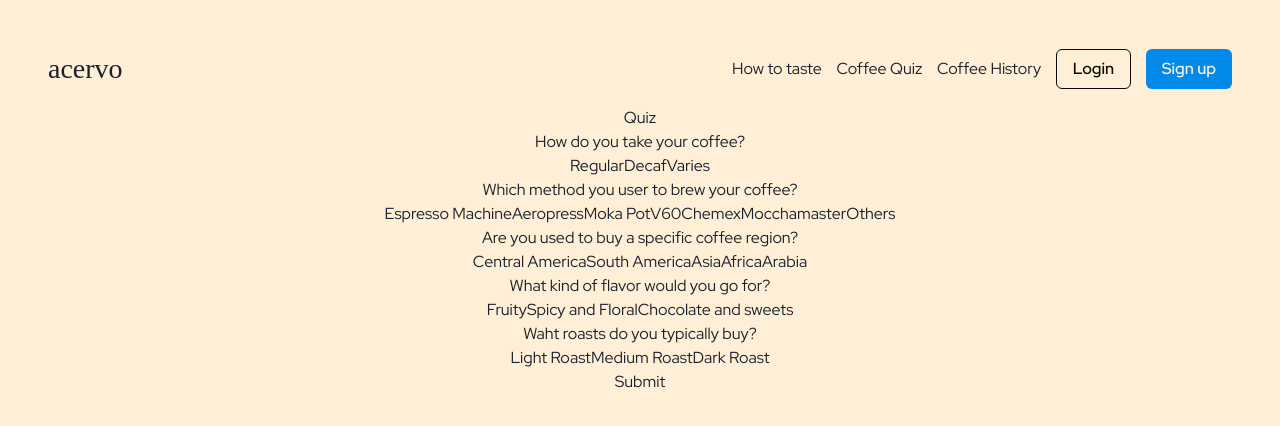
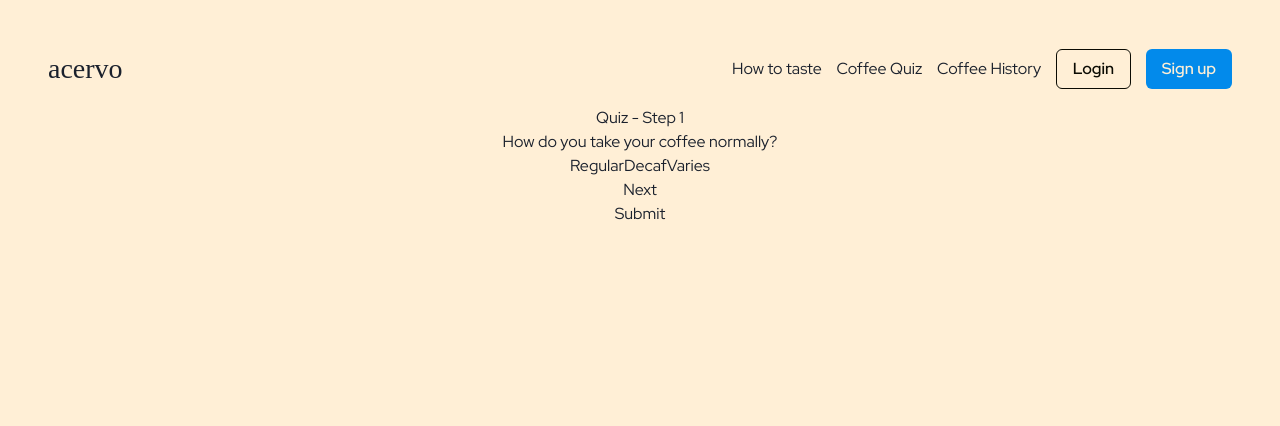
Before and after one commit to YaneUlly/acervo-front, a React (Vite) app in the folder acervo-front/: page /coffeequiz in a window 1280 px wide. Shown: the top 426 px of the page. Built offline with nearby package versions, Linux system fonts and the light colour scheme; a web font is replaced by a local one.

Commit message:
created the context for the quiz and the components for the answers

```diff
--- /dev/null
+++ b/acervo-front/src/components/CaffeineQuestion.jsx
@@ -0,0 +1,19 @@
+import { useCoffeeQuiz } from '../context/coffeequiz.context';
+
+function CaffeineQuestion() {
+  const { handleAnswer } = useCoffeeQuiz();
+  return (
+    <div>
+      <h3>How do you take your coffee normally?</h3>
+      <button onClick={() => handleAnswer('caffeine', 'regular')}>
+        Regular
+      </button>
+      <button onClick={() => handleAnswer('caffeine', 'decaf')}>Decaf</button>
+      <button onClick={() => handleAnswer('caffeine', 'regular', 'decaf')}>
+        Varies
+      </button>
+    </div>
+  );
+}
+
+export default CaffeineQuestion;
--- /dev/null
+++ b/acervo-front/src/components/FlavorQuestion.jsx
@@ -0,0 +1,20 @@
+import { useCoffeeQuiz } from '../context/coffeequiz.context';
+
+function FlavorQuestion() {
+  const { handleAnswer } = useCoffeeQuiz();
+
+  return (
+    <div>
+      <h3>What type of flavors do you enjoy in your drink?</h3>
+      <button onClick={() => handleAnswer('flavor', 'sweet')}>Sweet</button>
+      <button onClick={() => handleAnswer('flavor', 'floral')}>Floral</button>
+      <button onClick={() => handleAnswer('flavor', 'fruity')}>Fruity</button>
+      <button onClick={() => handleAnswer('flavor', 'spices')}>Spices</button>
+      <button onClick={() => handleAnswer('flavor', 'nutty/cocoa')}>
+        Nutty/Cocoa
+      </button>
+    </div>
+  );
+}
+
+export default FlavorQuestion;
--- /dev/null
+++ b/acervo-front/src/components/MethodQuestion.jsx
@@ -0,0 +1,42 @@
+import { useCoffeeQuiz } from '../context/coffeequiz.context';
+
+function MethodQuestion() {
+  const { handleAnswer } = useCoffeeQuiz();
+
+  return (
+    <div>
+      <h3>Which method you use to brew your coffee?</h3>
+      <button onClick={() => handleAnswer('method', 'espresso')}>
+        Espresso Machine
+      </button>
+      <button onClick={() => handleAnswer('method', 'moka pot')}>
+        Moka Pot
+      </button>
+      <button onClick={() => handleAnswer('method', 'aeropress')}>
+        Aeropress
+      </button>
+      <button onClick={() => handleAnswer('method', 'mocchamaster')}>
+        Mocchamaster
+      </button>
+      <button onClick={() => handleAnswer('method', 'V60')}>V60</button>
+      <button onClick={() => handleAnswer('method', 'chemex')}>Chemex</button>
+      <button
+        onClick={() =>
+          handleAnswer(
+            'method',
+            'espresso',
+            'moka pot',
+            'aeropress',
+            'mocchamaster',
+            'V60',
+            'chemex'
+          )
+        }
+      >
+        Other
+      </button>
+    </div>
+  );
+}
+
+export default MethodQuestion;
--- /dev/null
+++ b/acervo-front/src/components/RegionQuestion.jsx
@@ -0,0 +1,35 @@
+import { useCoffeeQuiz } from '../context/coffeequiz.context';
+
+function RegionQuestion() {
+  const { handleAnswer } = useCoffeeQuiz();
+
+  return (
+    <div>
+      <h3>Do you usually buy you coffee from which region?</h3>
+      <button onClick={() => handleAnswer('region', 'africa')}>africa</button>
+      <button onClick={() => handleAnswer('region', 'arabia')}>Arabia</button>
+      <button onClick={() => handleAnswer('region', 'asia')}>Asia</button>
+      <button onClick={() => handleAnswer('region', 'central america')}>
+        Central America
+      </button>
+      <button onClick={() => handleAnswer('region', 'south america')}>
+        South America
+      </button>
+      <button
+        onClick={() =>
+          handleAnswer(
+            'region',
+            'south america',
+            'arabia',
+            'asia',
+            'central america'
+          )
+        }
+      >
+        It doesnt matter for me
+      </button>
+    </div>
+  );
+}
+
+export default RegionQuestion;
--- /dev/null
+++ b/acervo-front/src/components/RoastQuestion.jsx
@@ -0,0 +1,29 @@
+import { useCoffeeQuiz } from '../context/coffeequiz.context';
+
+function RoastQuestion() {
+  const { handleAnswer } = useCoffeeQuiz();
+
+  return (
+    <div>
+      <h3>Which type of roast do you typically buy?</h3>
+      <button onClick={() => handleAnswer('roast', 'light roast')}>
+        Light Roast
+      </button>
+      <button onClick={() => handleAnswer('roast', 'medium roast')}>
+        Medium Roast
+      </button>
+      <button onClick={() => handleAnswer('roast', 'dark roast')}>
+        Dark Roast
+      </button>
+      <button
+        onClick={() =>
+          handleAnswer('roast', 'light roast', 'medium roast', 'dark roast')
+        }
+      >
+        I dont pay atention to this
+      </button>
+    </div>
+  );
+}
+
+export default RoastQuestion;
--- /dev/null
+++ b/acervo-front/src/context/coffeequiz.context.jsx
@@ -0,0 +1,65 @@
+import { createContext, useContext, useState } from 'react';
+import { addCoffeeQuiz } from '../api/coffees.api';
+
+// Context
+const CoffeeQuizContext = createContext();
+
+// access the context
+const useCoffeeQuiz = () => {
+  return useContext(CoffeeQuizContext);
+};
+
+// Provide the context
+const CoffeeQuizProvider = props => {
+  const [step, setStep] = useState(1);
+  const [answers, setAnswers] = useState({
+    method: '',
+    region: '',
+    roast: '',
+    caffeine: '',
+    flavor: '',
+  });
+  const [recommendedCoffee, setRecommendedCoffee] = useState(null);
+
+  const handleAnswer = (question, answer) => {
+    setAnswers(prevAnswers => ({
+      ...prevAnswers,
+      [question]: answer,
+    }));
+  };
+
+  const handleSubmit = async () => {
+    try {
+      const response = await addCoffeeQuiz(answers);
+      setRecommendedCoffee(response.data.recommendedCoffee);
+    } catch (error) {
+      console.error('Failed to fetch coffee recommendation');
+    }
+  };
+
+  const nextStep = () => {
+    setStep(step + 1);
+  };
+
+  const prevStep = () => {
+    setStep(step - 1);
+  };
+
+  return (
+    <CoffeeQuizContext.Provider
+      value={{
+        step,
+        answers,
+        recommendedCoffee,
+        handleAnswer,
+        handleSubmit,
+        nextStep,
+        prevStep,
+      }}
+    >
+      {props.children}
+    </CoffeeQuizContext.Provider>
+  );
+};
+
+export { useCoffeeQuiz, CoffeeQuizProvider };
--- a/acervo-front/src/main.jsx
+++ b/acervo-front/src/main.jsx
@@ -5,13 +5,16 @@ import './index.css';
 import { BrowserRouter as Router } from 'react-router-dom';
 import { AuthProviderWraper } from './context/auth.context.jsx';
 import { ChakraProvider } from '@chakra-ui/react';
+import { CoffeeQuizProvider } from './context/coffeequiz.context.jsx';
 
 ReactDOM.createRoot(document.getElementById('root')).render(
   <React.StrictMode>
     <Router>
       <AuthProviderWraper>
         <ChakraProvider>
-          <App />
+          <CoffeeQuizProvider>
+            <App />
+          </CoffeeQuizProvider>
         </ChakraProvider>
       </AuthProviderWraper>
     </Router>
--- a/acervo-front/src/pages/CoffeeQuiz.jsx
+++ b/acervo-front/src/pages/CoffeeQuiz.jsx
@@ -1,111 +1,55 @@
-import { useState } from 'react';
-import { addCoffeeQuiz } from '../api/coffees.api';
+import { useCoffeeQuiz } from '../context/coffeequiz.context';
+import CaffeineQuestion from '../components/CaffeineQuestion';
+import MethodQuestion from '../components/MethodQuestion';
+import RoastQuestion from '../components/RoastQuestion';
+import RegionQuestion from '../components/RegionQuestion';
+import FlavorQuestion from '../components/FlavorQuestion';
 
 function CoffeeQuiz() {
-  const [answers, setAnswers] = useState({
-    method: '',
-    region: '',
-    roast: '',
-    caffeine: '',
-    flavor: [],
-  });
-  const [recommendedCoffee, setRecommendedCoffee] = useState(null);
-
-  const handleAnswer = (question, answer) => {
-    setAnswers(prevAnswers => ({
-      ...prevAnswers,
-      [question]: answer,
-    }));
-  };
-
-  const handleSubmit = async () => {
-    try {
-      const response = await addCoffeeQuiz(answers);
-      setRecommendedCoffee(response.data.recommendedCoffee);
-    } catch (error) {
-      console.error('Failed to fetch coffee recommendation');
-    }
-  };
+  const { step, recommendedCoffee, handleSubmit, nextStep, prevStep } =
+    useCoffeeQuiz();
 
   return (
     <div>
-      <h1>Quiz</h1>
+      {step === 1 && (
         <div>
-        <h3>How do you take your coffee?</h3>
-        <button onClick={() => handleAnswer('caffeine', 'regular')}>
-          Regular
-        </button>
-        <button onClick={() => handleAnswer('caffeine', 'decaf')}>Decaf</button>
-        <button onClick={() => handleAnswer('caffeine', 'regular', 'decaf')}>
-          Varies
-        </button>
+          <h1>Quiz - Step 1</h1>
+          <CaffeineQuestion />
+          <button onClick={nextStep}>Next</button>
         </div>
+      )}
+      {step === 2 && (
         <div>
-        <h3>Which method you user to brew your coffee?</h3>
-        <button onClick={() => handleAnswer('method', 'espresso')}>
-          Espresso Machine
-        </button>
-        <button onClick={() => handleAnswer('method', 'aeropress')}>
-          Aeropress
-        </button>
-        <button onClick={() => handleAnswer('method', 'moka pot')}>
-          Moka Pot
-        </button>
-        <button onClick={() => handleAnswer('method', 'V60')}>V60</button>
-        <button onClick={() => handleAnswer('method', 'chemex')}>Chemex</button>
-        <button onClick={() => handleAnswer('method', 'mocchamaster')}>
-          Mocchamaster
-        </button>
-        <button
-          onClick={() =>
-            handleAnswer(
-              'method',
-              'espresso',
-              'aeropress',
-              'moka pot',
-              'V60',
-              'chemex',
-              'mocchamaster'
-            )
-          }
-        >
-          Others
-        </button>
+          <h1>Quiz - Step 2</h1>
+          <MethodQuestion />
+          <button onClick={prevStep}>Previous</button>
+          <button onClick={nextStep}>Next</button>
         </div>
+      )}
+      {step === 3 && (
         <div>
-        <h3>Are you used to buy a specific coffee region?</h3>
-        <button onClick={() => handleAnswer('region', 'central america')}>
-          Central America
-        </button>
-        <button onClick={() => handleAnswer('region', 'south america')}>
-          South America
-        </button>
-        <button onClick={() => handleAnswer('region', 'asia')}>Asia</button>
-        <button onClick={() => handleAnswer('region', 'africa')}>Africa</button>
-        <button onClick={() => handleAnswer('region', 'arabia')}>Arabia</button>
+          <h1>Quiz - Step 3</h1>
+          <RoastQuestion />
+          <button onClick={prevStep}>Previous</button>
+          <button onClick={nextStep}>Next</button>
         </div>
+      )}
+      {step === 4 && (
         <div>
-        <h3>What kind of flavor would you go for?</h3>
-        <button onClick={() => handleAnswer('flavor', 'fruity')}>Fruity</button>
-        <button onClick={() => handleAnswer('flavor', 'spicy', 'floral')}>
-          Spicy and Floral
-        </button>
-        <button onClick={() => handleAnswer('flavor', 'chocolate', 'sweet')}>
-          Chocolate and sweets
-        </button>
+          <h1>Quiz - Step 4</h1>
+          <RegionQuestion />
+          <button onClick={prevStep}>Previous</button>
+          <button onClick={nextStep}>Next</button>
         </div>
+      )}
+      {step === 5 && (
         <div>
-        <h3>Waht roasts do you typically buy?</h3>
-        <button onClick={() => handleAnswer('roast', 'light roast')}>
-          Light Roast
-        </button>
-        <button onClick={() => handleAnswer('roast', 'medium roast')}>
-          Medium Roast
-        </button>
-        <button onClick={() => handleAnswer('roast', 'dark roast')}>
-          Dark Roast
-        </button>
+          <h1>Quiz - Step 4</h1>
+          <FlavorQuestion />
+          <button onClick={prevStep}>Previous</button>
+          <button onClick={nextStep}>Next</button>
         </div>
+      )}
       <button onClick={handleSubmit}>Submit</button>
       {recommendedCoffee && (
         <div>
```
Lines whose indentation alone changed are shown as unchanged.
